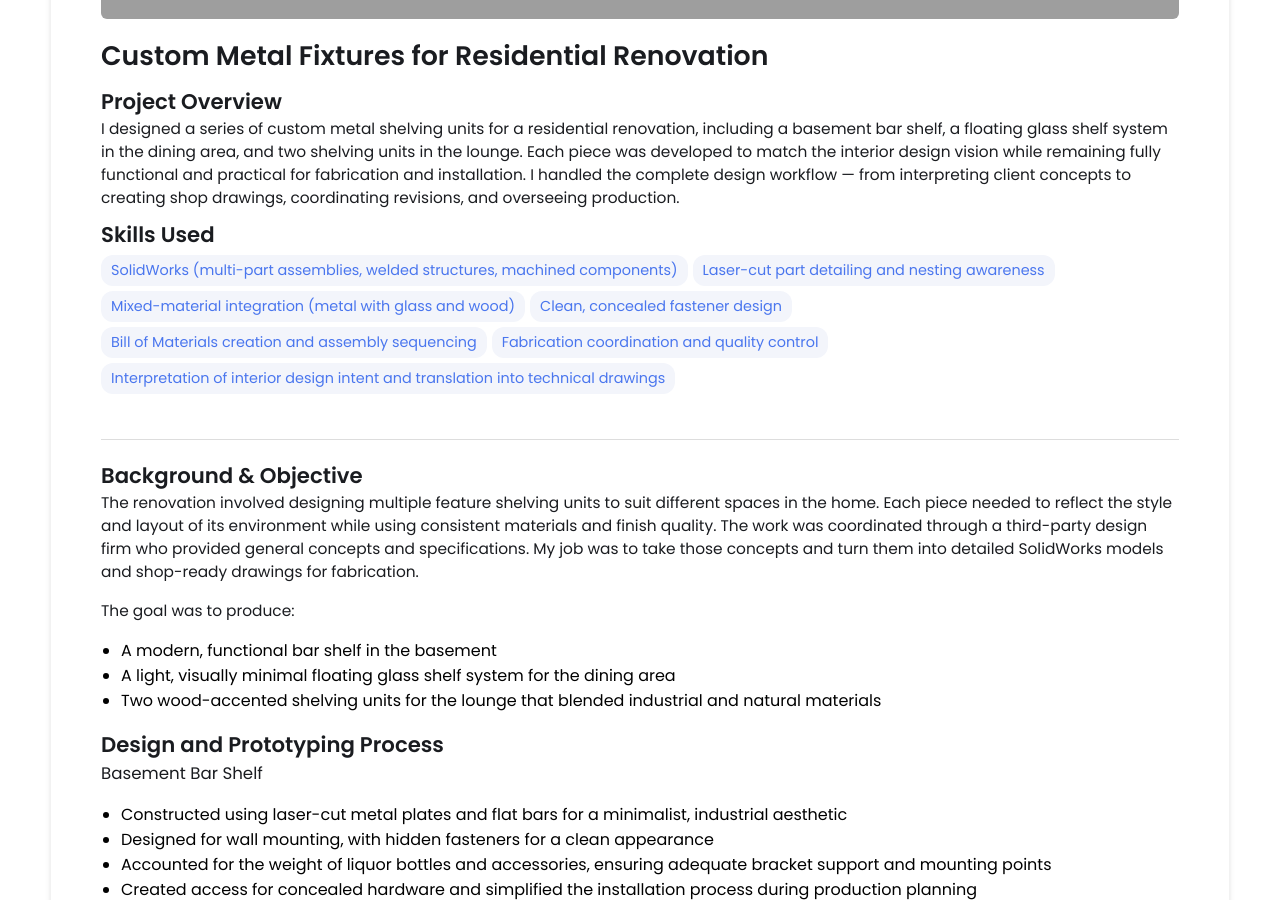
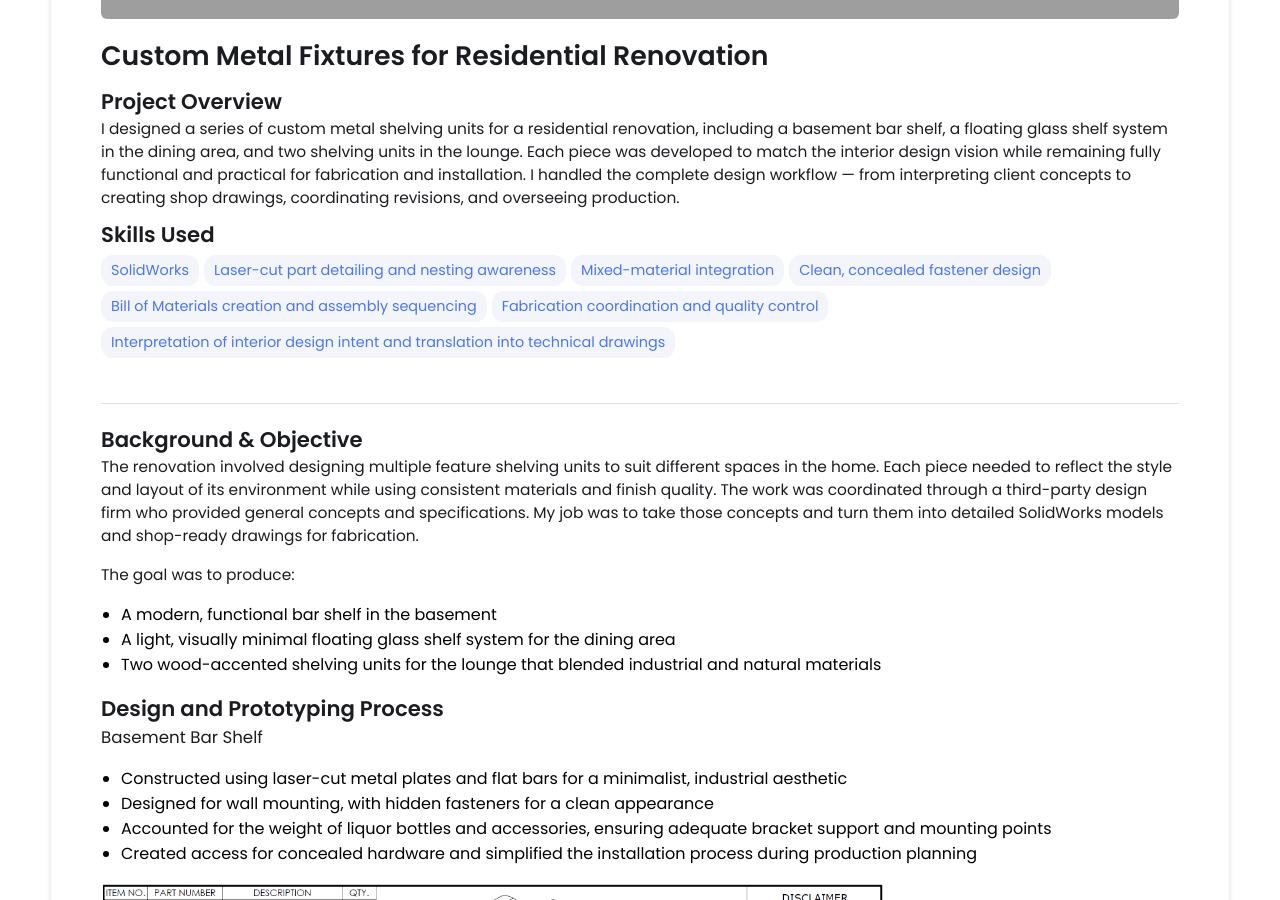
Before and after one commit to Rob-V-Eng/rob-v-eng.github.io, a Jekyll site: the page built from _projects/3.-Sensus-Shelves/index.md, in a window 1280 px wide and 900 px high, scrolled down 471 px. Built offline with Jekyll 4.4.1, drawn with Linux system fonts in a browser that asks for light colours; grey boxes are pictures that could not be loaded.

Commit message:
Update index.md

```diff
--- a/_projects/3.-Sensus-Shelves/index.md
+++ b/_projects/3.-Sensus-Shelves/index.md
@@ -4,9 +4,9 @@ title: Custom Metal Fixtures for Residential Renovation
 description:  I designed a series of custom metal shelving units for a residential renovation, including a basement bar shelf, a floating glass shelf system in the dining area, and two shelving units in the lounge. Each piece was developed to match the interior design vision while remaining fully functional and practical for fabrication and installation. I handled the complete design workflow — from interpreting client concepts to creating shop drawings, coordinating revisions, and overseeing production.
 
 skills:
-- SolidWorks (multi-part assemblies, welded structures, machined components)
+- SolidWorks
 - Laser-cut part detailing and nesting awareness
-- Mixed-material integration (metal with glass and wood)
+- Mixed-material integration
 - Clean, concealed fastener design
 - Bill of Materials creation and assembly sequencing
 - Fabrication coordination and quality control
@@ -32,17 +32,23 @@ The goal was to produce:
 - Accounted for the weight of liquor bottles and accessories, ensuring adequate bracket support and mounting points
 - Created access for concealed hardware and simplified the installation process during production planning
 
+{% include image-gallery.html images="NCM3-1.png" height="600" %}
+
 ### Dining Area Floating Glass Shelf Unit
 - This unit featured four staggered glass shelves supported by a floating metal structure
 - The frame was built using different-sized metal tubes for variation in visual weight, along with machined brackets to hold the glass in place
 - The design prioritized minimal visible hardware and clean lines, which required precision in the frame’s internal supports and joinery
 - I carefully planned wire routing and alignment to ensure shelves stayed level and secure
 
+{% include image-gallery.html images="NCM3-3.png" height="600" %}
+
 ### Lounge Area Wood & Metal Shelving Units
 - These two units were fabricated from square metal tubing, laser-cut side panels, and flat bar supports, combined with wooden shelf panels
 - I designed integrated notches and seatings for the wood inserts to ensure a flush fit and prevent visible fasteners
 - The metal finish was selected to contrast the wood tones, creating a modern-rustic blend that matched the rest of the lounge decor
 - I also ensured mounting brackets were recessed or hidden to keep the aesthetic clean from all visible angles
+
+{% include image-gallery.html images="NCM3-6.png" height="600" %}
 
 ## Workflow Responsibilities
 Across all three sub-projects, my role followed the same structured process:
@@ -57,6 +63,10 @@ Across all three sub-projects, my role followed the same structured process:
 
 **5. Fabrication Coordination & QA:** Released drawings to production, communicated with the shop on fabrication details, and performed final checks for quality and accuracy before delivery.
 
+{% include image-gallery.html images="NCM3-8.png" height="600" %}
+{% include image-gallery.html images="NCM3-10.png" height="600" %}
+{% include image-gallery.html images="NCM3-13.png" height="600" %}
+
 ## Outcomes & Impact
 - Delivered five unique custom-built shelving units with aesthetic and structural integrity
 - Successfully translated architectural design intent into functional, manufacturable products
@@ -65,7 +75,7 @@ Across all three sub-projects, my role followed the same structured process:
 - Showed adaptability across interior spaces — from industrial bar settings to refined lounge areas
 
 ## Full Set of Assembly Drawings
-{% include image-gallery.html images="NCM1-1.png" height="600" %}
+{% include image-gallery.html images="NCM3-1.png" height="600" %}
 {% include image-gallery.html images="NCM1-2.png" height="600" %}
 {% include image-gallery.html images="NCM1-3.png" height="600" %}
 {% include image-gallery.html images="NCM1-4.png" height="600" %}
```
